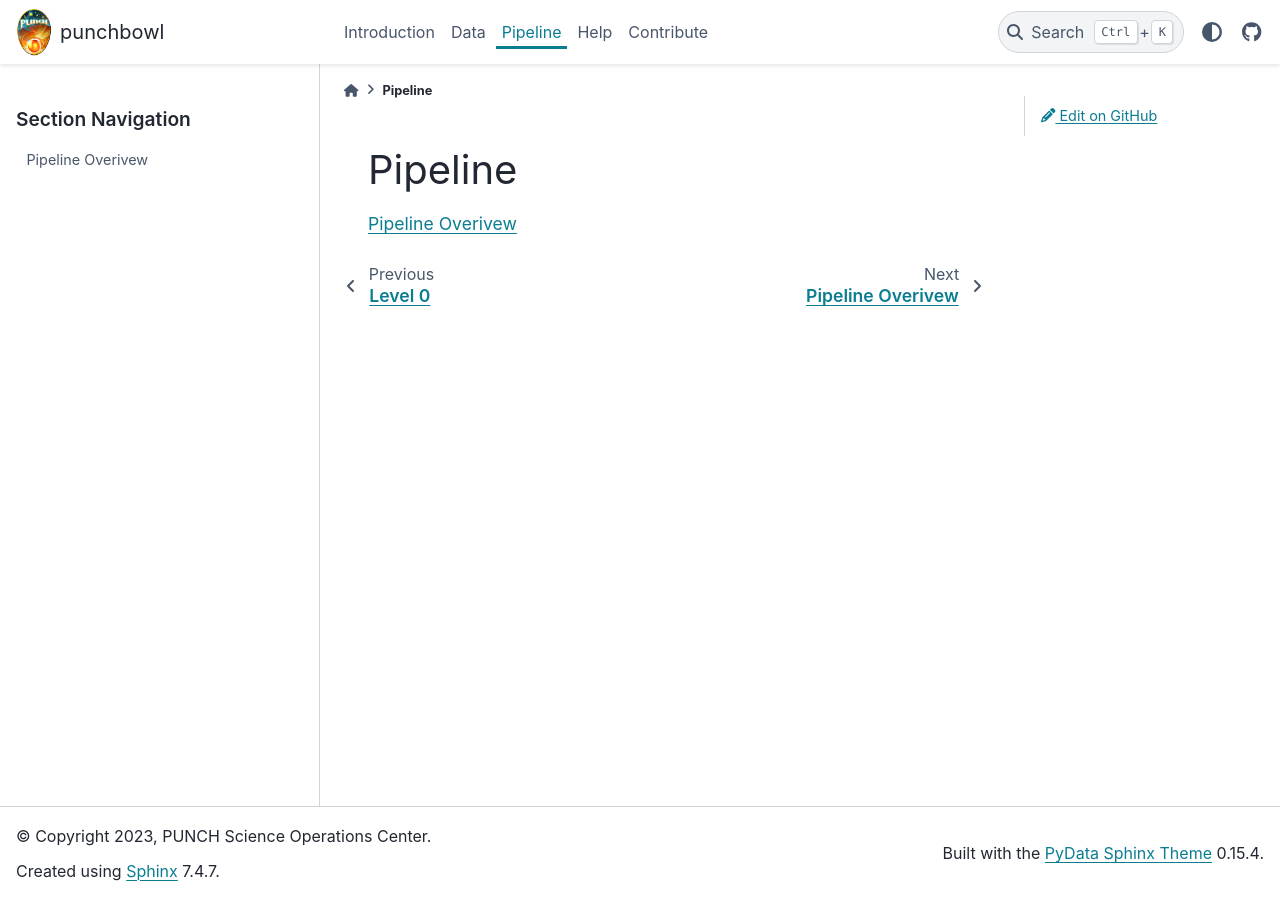
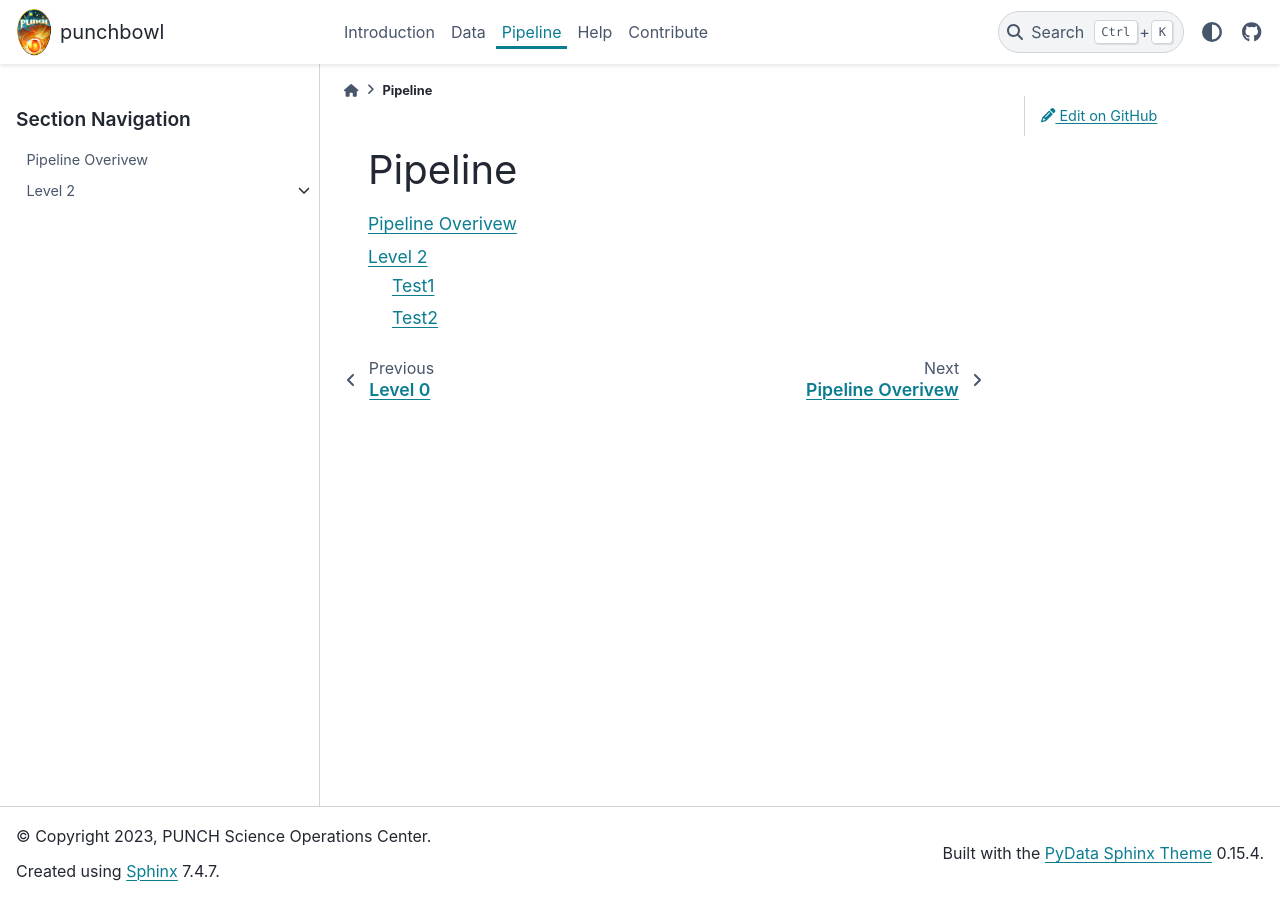
Before and after one commit to raphael-attie/punchbowl, a Sphinx documentation site: the page built from docs/source/pipeline/index.rst, in a window 1280 px wide. Built offline with Sphinx 7.4.7 and the PyData theme 0.15.4, drawn with Linux system fonts in a browser that asks for light colours.

Commit message:
shows example layout

```diff
--- a/docs/source/pipeline/index.rst
+++ b/docs/source/pipeline/index.rst
@@ -4,3 +4,4 @@ Pipeline
 .. toctree::
 
     overview
+    level2/index
--- /dev/null
+++ b/docs/source/pipeline/level2/index.rst
@@ -0,0 +1,6 @@
+Level 2
+========
+
+.. toctree::
+    test1
+    test2
--- /dev/null
+++ b/docs/source/pipeline/level2/test1.rst
@@ -0,0 +1,2 @@
+Test1
+======
--- /dev/null
+++ b/docs/source/pipeline/level2/test2.rst
@@ -0,0 +1,2 @@
+Test2
+======
```
